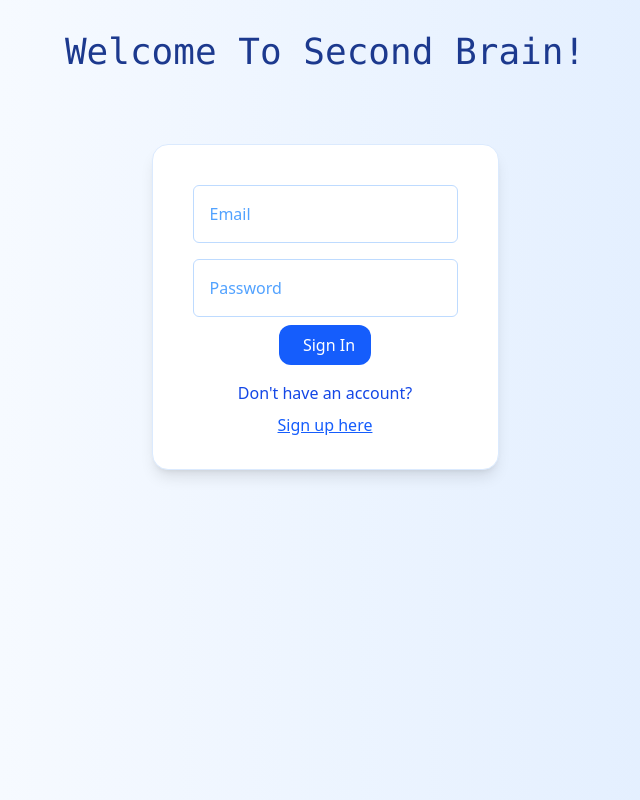
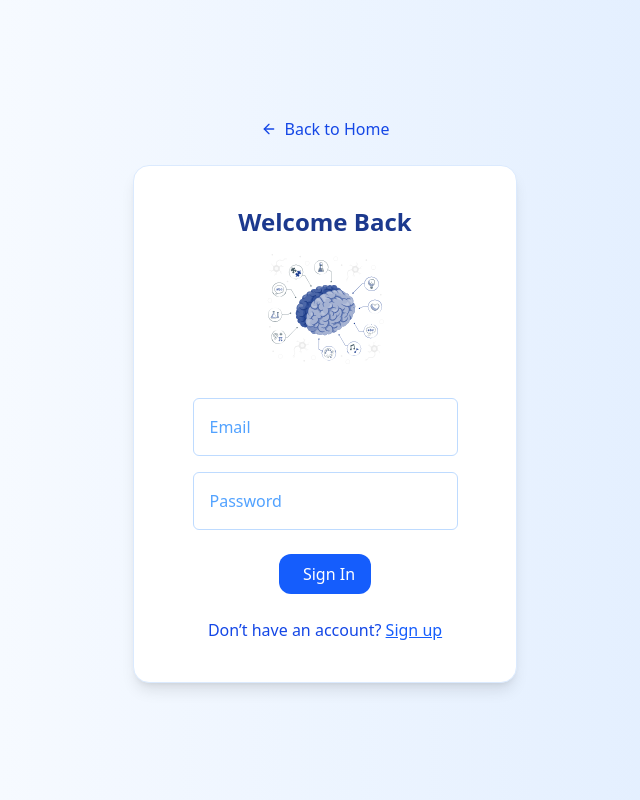
Before and after one commit to navya-sinha-dot/Second-brain, a React (Vite) app in the folder Brainly-main-fe/vite-project/: page /signin in a window 1280 px wide. Shown: the whole page, without its empty margins (315-955 px from the left). Built offline with nearby package versions, Linux system fonts and the light colour scheme; no server answers.

Commit message:
ui enchanced

```diff
--- a/Brainly-main-fe/vite-project/package.json
+++ b/Brainly-main-fe/vite-project/package.json
@@ -13,6 +13,7 @@
     "@tailwindcss/vite": "^4.1.4",
     "axios": "^1.9.0",
     "framer-motion": "^12.23.24",
+    "lucide-react": "^0.552.0",
     "react": "^19.0.0",
     "react-dom": "^19.0.0",
     "react-router-dom": "^7.5.2",
--- a/Brainly-main-fe/vite-project/src/Auth.tsx
+++ b/Brainly-main-fe/vite-project/src/Auth.tsx
@@ -4,6 +4,9 @@ import { useRef, useState } from "react";
 import axios from "axios";
 import { useNavigate } from "react-router-dom";
 import { BACKEND_URL } from "./config";
+import { motion } from "framer-motion";
+import { ArrowLeft } from "lucide-react";
+import illustration3 from "./assets/brain-sides-amico.svg";
 
 export function Signup() {
   const nameRef = useRef<HTMLInputElement>(null);
@@ -56,28 +59,67 @@ export function Signup() {
   }
 
   return (
-    <div className="h-screen w-full bg-gradient-to-r from-white to-blue-100">
-      <div className="flex justify-center items-center p-8">
-        <h1 className="font-mono text-blue-900 text-4xl ">
-          Welcome To Second Brain!
-        </h1>
-      </div>
-      <div className=" flex justify-center items-center pt-10">
-        <div className="bg-white rounded-2xl p-8 min-w-80 shadow-lg border border-blue-100">
+    <div className="h-screen w-full bg-gradient-to-r from-white to-blue-100 flex flex-col items-center justify-center">
+      <motion.button
+        initial={{ opacity: 0, y: -10 }}
+        animate={{ opacity: 1, y: 0 }}
+        transition={{ duration: 0.5 }}
+        onClick={() => navigate("/")}
+        className="flex items-center text-blue-700 hover:text-blue-900 mb-6 font-medium transition-colors"
+      >
+        <ArrowLeft className="w-4 h-4 mr-2" />
+        Back to Home
+      </motion.button>
+
+      <motion.div
+        initial={{ opacity: 0, scale: 0.9, y: 20 }}
+        animate={{ opacity: 1, scale: 1, y: 0 }}
+        transition={{ type: "spring", stiffness: 90, damping: 14 }}
+        className="bg-white rounded-2xl p-10 w-96 shadow-lg border border-blue-100 text-center"
+      >
+        <h2 className="text-2xl font-bold text-blue-900 mb-2">
+          Create Account
+        </h2>
+
+        <motion.div
+          initial={{ rotate: -10, opacity: 0 }}
+          animate={{ rotate: 0, opacity: 1 }}
+          transition={{ type: "spring", stiffness: 100, delay: 0.2 }}
+          className="flex justify-center mb-4"
+        >
+          <img
+            src={illustration3}
+            alt="Sign up illustration"
+            className="w-30 h-30"
+          />
+        </motion.div>
+
         {error && (
-            <div className="bg-red-100 border border-red-400 text-red-700 px-4 py-3 rounded mb-4">
+          <motion.div
+            initial={{ opacity: 0 }}
+            animate={{ opacity: 1 }}
+            className="bg-red-100 border border-red-400 text-red-700 px-4 py-3 rounded mb-4"
+          >
             {error}
-            </div>
+          </motion.div>
         )}
+
         {success && (
-            <div className="bg-blue-50 border border-blue-200 text-blue-800 px-4 py-3 rounded mb-4">
+          <motion.div
+            initial={{ opacity: 0 }}
+            animate={{ opacity: 1 }}
+            className="bg-blue-50 border border-blue-200 text-blue-800 px-4 py-3 rounded mb-4"
+          >
             {success}
-            </div>
+          </motion.div>
         )}
+
         <Input placeholder="Name" reference={nameRef} />
         <Input placeholder="Email" reference={emailRef} />
         <Input placeholder="Password" type="password" reference={passwordRef} />
-          <div className="flex justify-center mb-4">
+
+        <motion.div whileTap={{ scale: 0.97 }} className="mt-4 mb-6">
+          <div className="flex justify-center items-center">
             <Button
               variants="primary"
               innertext={isLoading ? "Creating Account..." : "Sign Up"}
@@ -85,17 +127,18 @@ export function Signup() {
               disabled={isLoading}
             />
           </div>
-          <div className="text-center">
-            <p className="text-blue-700 mb-2">Already have an account?</p>
+        </motion.div>
+
+        <p className="text-blue-700">
+          Already have an account?{" "}
           <button
             onClick={() => navigate("/signin")}
             className="text-blue-600 hover:text-blue-800 font-medium underline"
           >
-              Sign in here
+            Sign in
           </button>
-          </div>
-        </div>
-      </div>
+        </p>
+      </motion.div>
     </div>
   );
 }
--- a/Brainly-main-fe/vite-project/src/Auth_Signin.tsx
+++ b/Brainly-main-fe/vite-project/src/Auth_Signin.tsx
@@ -4,6 +4,9 @@ import { useRef, useState } from "react";
 import { useNavigate } from "react-router-dom";
 import { BACKEND_URL } from "./config";
 import axios from "axios";
+import { motion } from "framer-motion";
+import { ArrowLeft } from "lucide-react";
+import illustration3 from "./assets/brain-sides-amico.svg";
 
 export function Signin() {
   const emailRef = useRef<HTMLInputElement>(null);
@@ -49,26 +52,49 @@ export function Signin() {
   }
 
   return (
-    <div className="h-screen w-full bg-gradient-to-r from-white to-blue-100">
-      <div className="flex justify-center items-center p-8">
-        <h1 className="font-mono text-blue-900 text-4xl ">
-          Welcome To Second Brain!
-        </h1>
-      </div>
-      <div className=" flex justify-center items-center pt-10">
-        <div className="bg-white rounded-2xl p-8 min-w-80 shadow-lg border border-blue-100">
+    <div className="h-screen w-full bg-gradient-to-r from-white to-blue-100 flex flex-col items-center justify-center">
+      <motion.button
+        initial={{ opacity: 0, y: -10 }}
+        animate={{ opacity: 1, y: 0 }}
+        transition={{ duration: 0.5 }}
+        onClick={() => navigate("/")}
+        className="flex items-center text-blue-700 hover:text-blue-900 mb-6 font-medium transition-colors"
+      >
+        <ArrowLeft className="w-4 h-4 mr-2" />
+        Back to Home
+      </motion.button>
+
+      <motion.div
+        initial={{ opacity: 0, scale: 0.9, y: 20 }}
+        animate={{ opacity: 1, scale: 1, y: 0 }}
+        transition={{ type: "spring", stiffness: 90, damping: 14 }}
+        className="bg-white rounded-2xl p-10 w-96 shadow-lg border border-blue-100 text-center"
+      >
+        <h2 className="text-2xl font-bold text-blue-900 mb-2">Welcome Back</h2>
+        <motion.div
+          initial={{ rotate: -10, opacity: 0 }}
+          animate={{ rotate: 0, opacity: 1 }}
+          transition={{ type: "spring", stiffness: 100, delay: 0.2 }}
+          className="flex justify-center mb-4"
+        >
+          <img src={illustration3} className="w-32 h-32" />
+        </motion.div>
+
         {error && (
-            <div className="bg-red-100 border border-red-400 text-red-700 px-4 py-3 rounded mb-4">
+          <motion.div
+            initial={{ opacity: 0 }}
+            animate={{ opacity: 1 }}
+            className="bg-red-100 border border-red-400 text-red-700 px-4 py-3 rounded mb-4"
+          >
             {error}
-            </div>
+          </motion.div>
         )}
+
         <Input placeholder="Email" reference={emailRef} />
-          <Input
-            placeholder="Password"
-            type="password"
-            reference={passwordRef}
-          />
-          <div className="flex justify-center mb-4">
+        <Input placeholder="Password" type="password" reference={passwordRef} />
+
+        <motion.div whileTap={{ scale: 0.97 }} className="mt-4 mb-6">
+          <div className="flex justify-center items-center">
             <Button
               variants="primary"
               innertext={isLoading ? "Signing In..." : "Sign In"}
@@ -76,17 +102,18 @@ export function Signin() {
               disabled={isLoading}
             />
           </div>
-          <div className="text-center">
-            <p className="text-blue-700 mb-2">Don't have an account?</p>
+        </motion.div>
+
+        <p className="text-blue-700">
+          Don’t have an account?{" "}
           <button
             onClick={() => navigate("/signup")}
             className="text-blue-600 hover:text-blue-800 font-medium underline"
           >
-              Sign up here
+            Sign up
           </button>
-          </div>
-        </div>
-      </div>
+        </p>
+      </motion.div>
     </div>
   );
 }
```
Also changed, not shown: Brainly-main-fe/vite-project/src/LandingPage.tsx (+0 -12 lines), Brainly-main-fe/vite-project/src/assets/brain-sides-amico.svg (added), 1 other file (tests, documents, lock files or other folders). Lines whose indentation alone changed are shown as unchanged.
